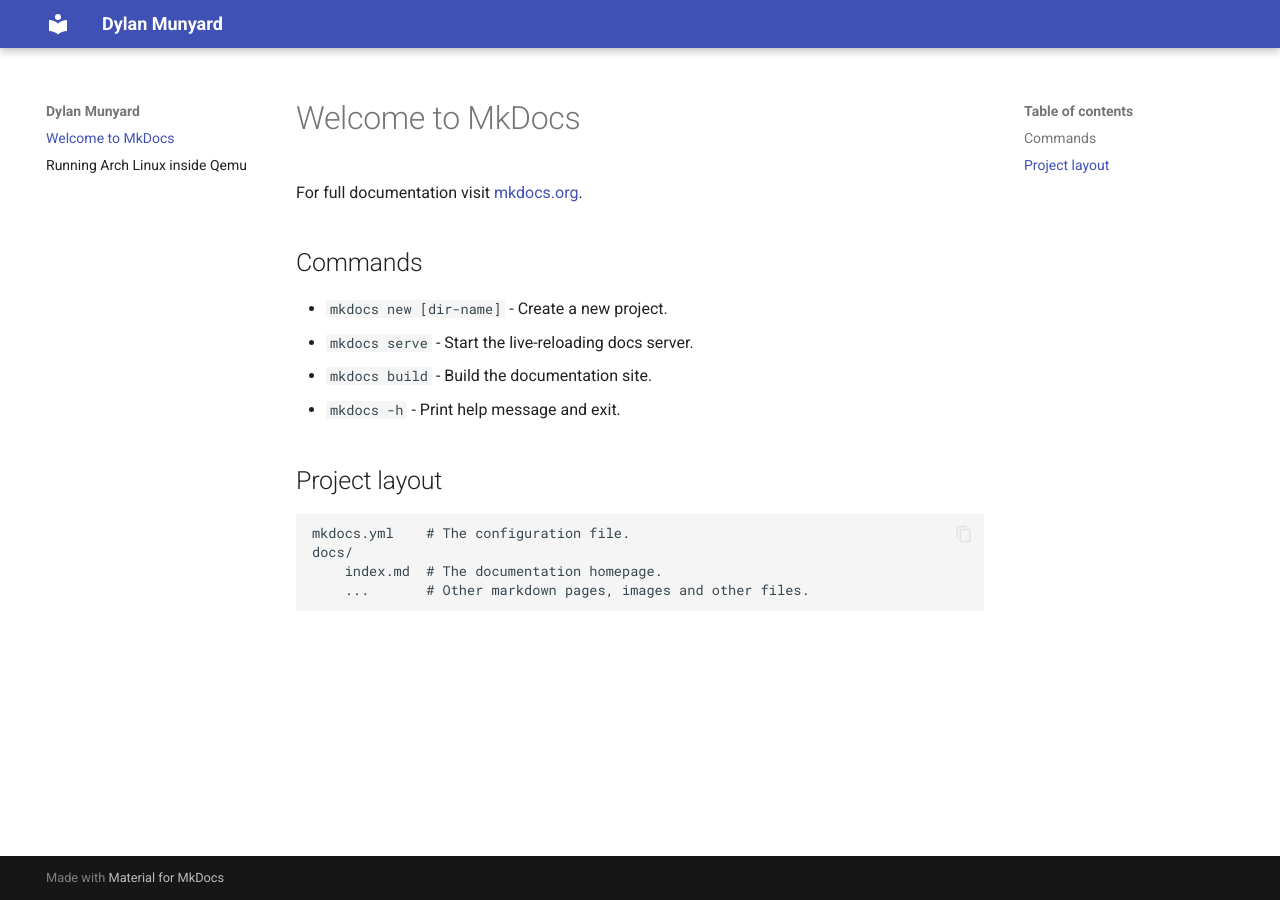
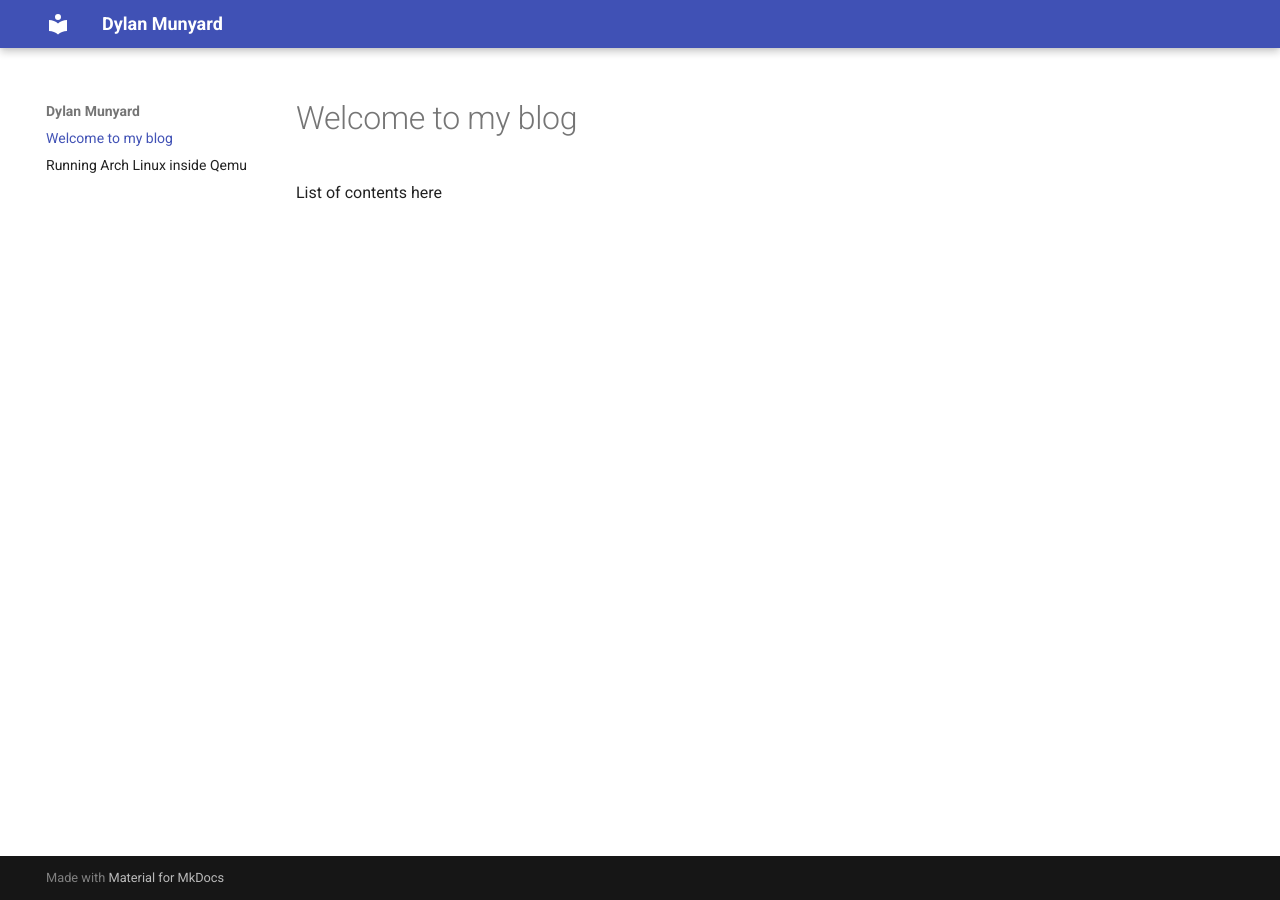
Before and after one commit to DylanMunyard/dylan-blog, an MkDocs documentation site: the page built from docs/index.md, in a window 1280 px wide. Built offline with MkDocs 1.6.1 and Material for MkDocs 9.7.7, drawn with Linux system fonts in a browser that asks for light colours.

Commit message:
Testing deployment

```diff
--- a/docs/index.md
+++ b/docs/index.md
@@ -1,17 +1,3 @@
-# Welcome to MkDocs
+# Welcome to my blog
 
-For full documentation visit [mkdocs.org](https://www.mkdocs.org).
-
-## Commands
-
-* `mkdocs new [dir-name]` - Create a new project.
-* `mkdocs serve` - Start the live-reloading docs server.
-* `mkdocs build` - Build the documentation site.
-* `mkdocs -h` - Print help message and exit.
-
-## Project layout
-
-    mkdocs.yml    # The configuration file.
-    docs/
-        index.md  # The documentation homepage.
-        ...       # Other markdown pages, images and other files.
+List of contents here
```
Also changed, not shown: README.md (+1 -1 lines).
